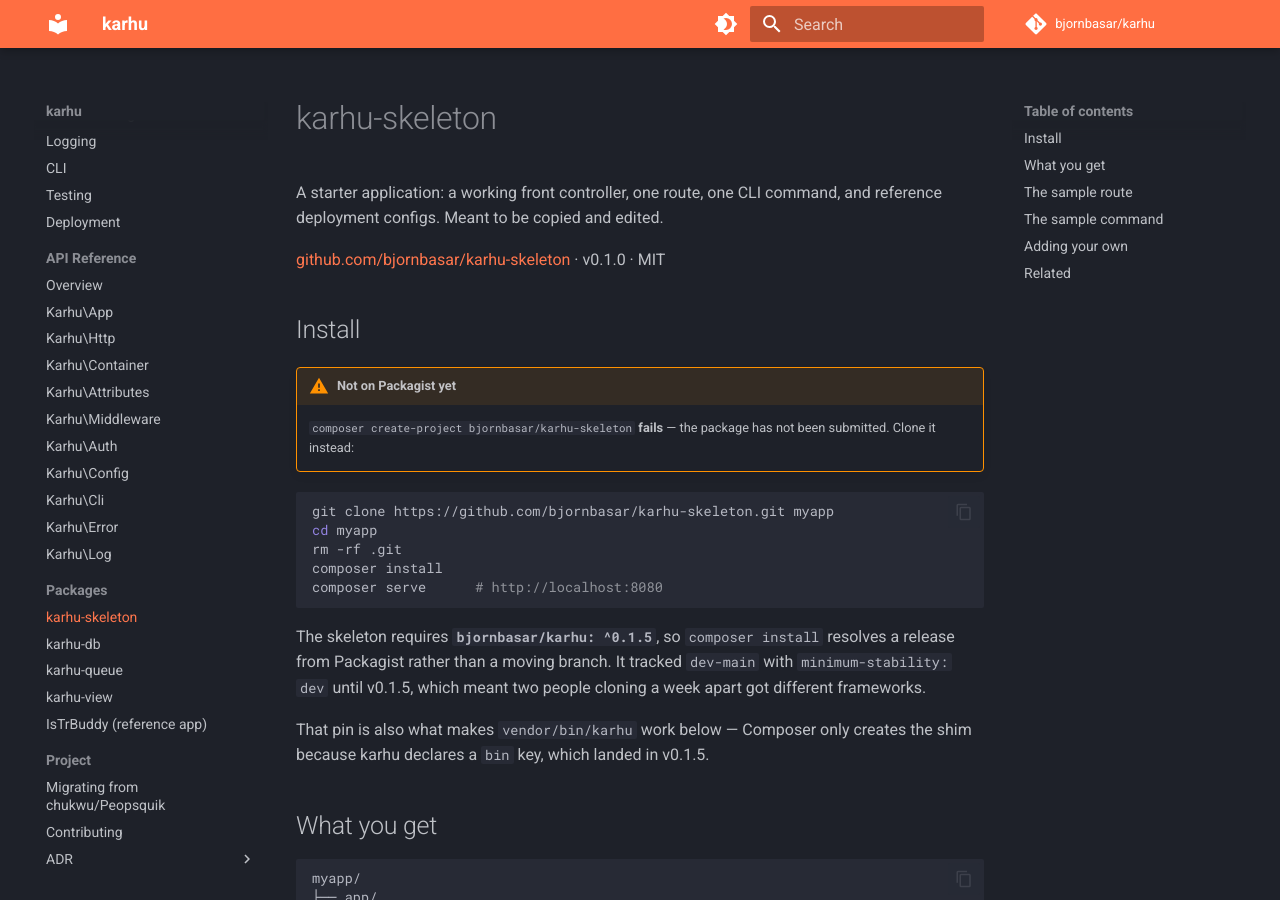
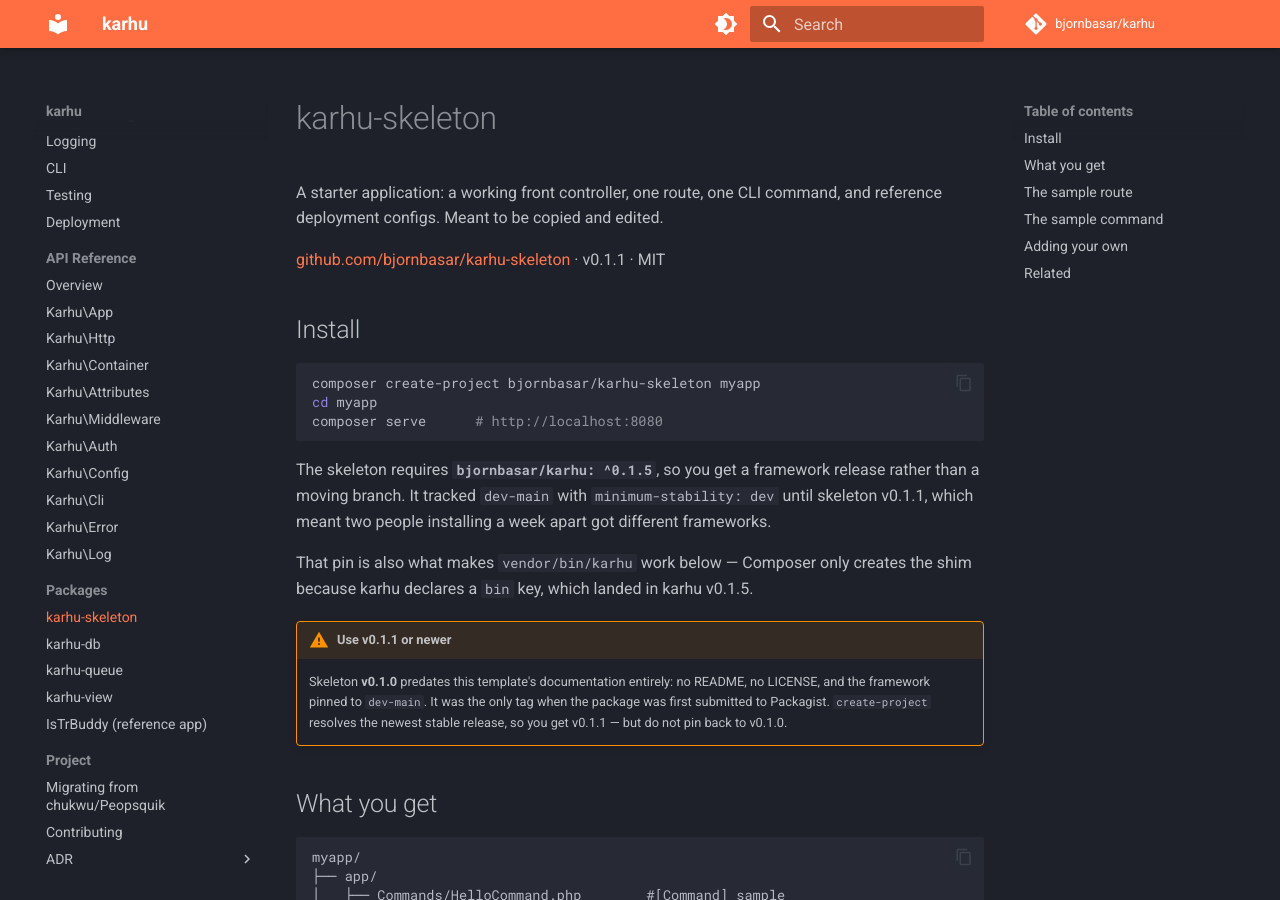
Before and after one commit to bjornbasar/karhu, an MkDocs documentation site: the page built from docs/packages/skeleton.md, in a window 1280 px wide and 900 px high. Built offline with MkDocs 1.6.1 and Material for MkDocs 9.7.7, drawn with Linux system fonts in a browser that asks for light colours; comment, search, counter and statistics services are not loaded.

Commit message:
docs: karhu-skeleton is on Packagist — remove the exception and the warnings
The skeleton was submitted to Packagist and released as v0.1.1, so
`composer create-project bjornbasar/karhu-skeleton` works. Everything written
to route around that is now removed, in one change, because it was one fact:

  - the KNOWN_UNPUBLISHED carve-out in ci/deploy.sh, along with the
    EXPECT_MISSING branch it drove — every advertised package is genuinely
    installable now, so the plain rule applies with no exceptions
  - the "not on Packagist" warnings in docs/installation.md,
    docs/packages/skeleton.md, README.md and DOCS.md
  - the clone-and-rm-.git workaround, replaced by create-project in all four

The exception did its job exactly as designed. It was written to FAIL rather
than silently skip once the package appeared, and that is what happened: the
skeleton was submitted, the gate went red, and it named both files to clean
up. That reasoning is kept as a comment where the carve-out used to be, so
the next person adding one knows the shape it has to have.

Submitting also exposed a trap worth recording: v0.1.0 was the skeleton's only
tag and predates its README, LICENSE and the karhu pin, so publishing made
create-project resolve a template that installed `dev-main`. Tagging v0.1.1
fixed it, and packages/skeleton.md now warns against pinning back to v0.1.0.

Verified end to end rather than assumed: create-project delivers v0.1.1,
resolves karhu v0.1.5, ships README and LICENSE with the corrected route
example, creates vendor/bin/karhu, prints "Hello, Bjorn!" from the CLI, and
serves both HTML and JSON from the built-in server.

````diff
--- a/docs/packages/skeleton.md
+++ b/docs/packages/skeleton.md
@@ -3,28 +3,28 @@
 A starter application: a working front controller, one route, one CLI command, and reference
 deployment configs. Meant to be copied and edited.
 
-[github.com/bjornbasar/karhu-skeleton](https://github.com/bjornbasar/karhu-skeleton) · v0.1.0 · MIT
+[github.com/bjornbasar/karhu-skeleton](https://github.com/bjornbasar/karhu-skeleton) · v0.1.1 · MIT
 
 ## Install
 
-!!! warning "Not on Packagist yet"
-    `composer create-project bjornbasar/karhu-skeleton` **fails** — the package has not been
-    submitted. Clone it instead:
-
 ```bash
-git clone https://github.com/bjornbasar/karhu-skeleton.git myapp
+composer create-project bjornbasar/karhu-skeleton myapp
 cd myapp
-rm -rf .git
-composer install
 composer serve      # http://localhost:8080
 ```
 
-The skeleton requires **`bjornbasar/karhu: ^0.1.5`**, so `composer install` resolves a release
-from Packagist rather than a moving branch. It tracked `dev-main` with `minimum-stability: dev`
-until v0.1.5, which meant two people cloning a week apart got different frameworks.
+The skeleton requires **`bjornbasar/karhu: ^0.1.5`**, so you get a framework release rather than
+a moving branch. It tracked `dev-main` with `minimum-stability: dev` until skeleton v0.1.1, which
+meant two people installing a week apart got different frameworks.
 
 That pin is also what makes `vendor/bin/karhu` work below — Composer only creates the shim
-because karhu declares a `bin` key, which landed in v0.1.5.
+because karhu declares a `bin` key, which landed in karhu v0.1.5.
+
+!!! warning "Use v0.1.1 or newer"
+    Skeleton **v0.1.0** predates this template's documentation entirely: no README, no LICENSE,
+    and the framework pinned to `dev-main`. It was the only tag when the package was first
+    submitted to Packagist. `create-project` resolves the newest stable release, so you get
+    v0.1.1 — but do not pin back to v0.1.0.
 
 ## What you get
 
````
Also changed, not shown: DOCS.md (+1 -1 lines), README.md (+3 -5 lines), docs/installation.md (+10 -11 lines), 1 other file.
